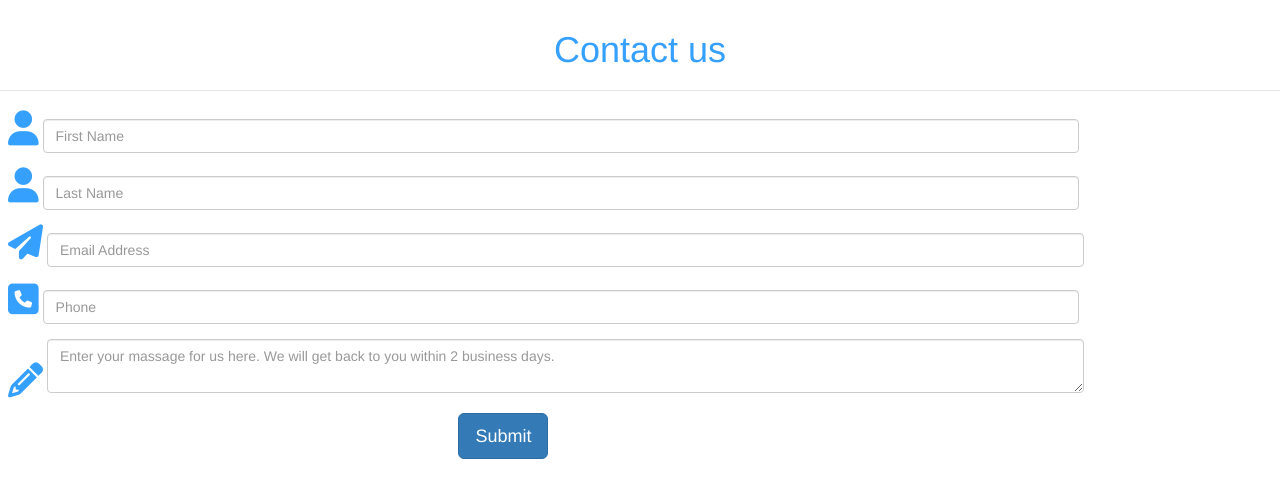
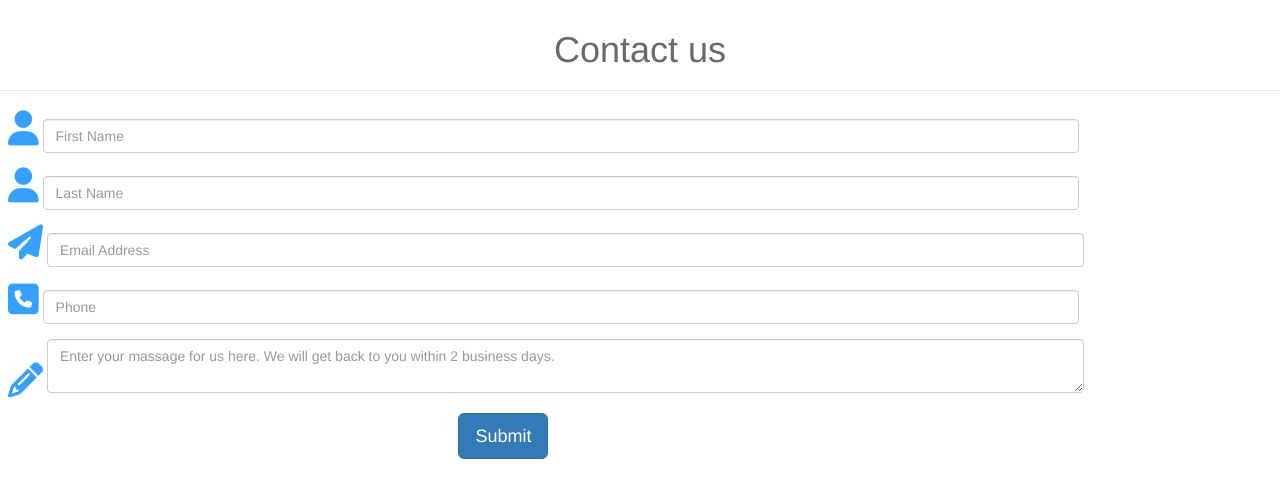
Before and after one commit to shannonmerrell1/form, a plain HTML site: page index.html in a window 1280 px wide. Drawn offline with nearby package versions, Linux system fonts and the light colour scheme.

Commit message:
Add files via upload

```diff
--- a/index.html
+++ b/index.html
@@ -13,7 +13,7 @@
 
     <style>
         .header {
-            color: #36A0FF;
+            color: #696969;
             font-size: 27px;
             padding: 10px;
         }
```
